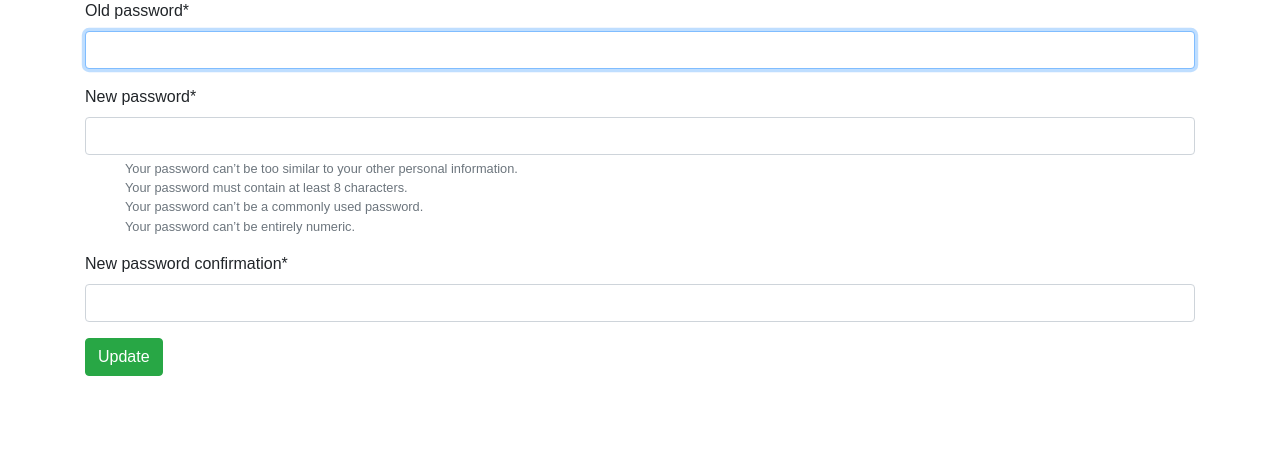
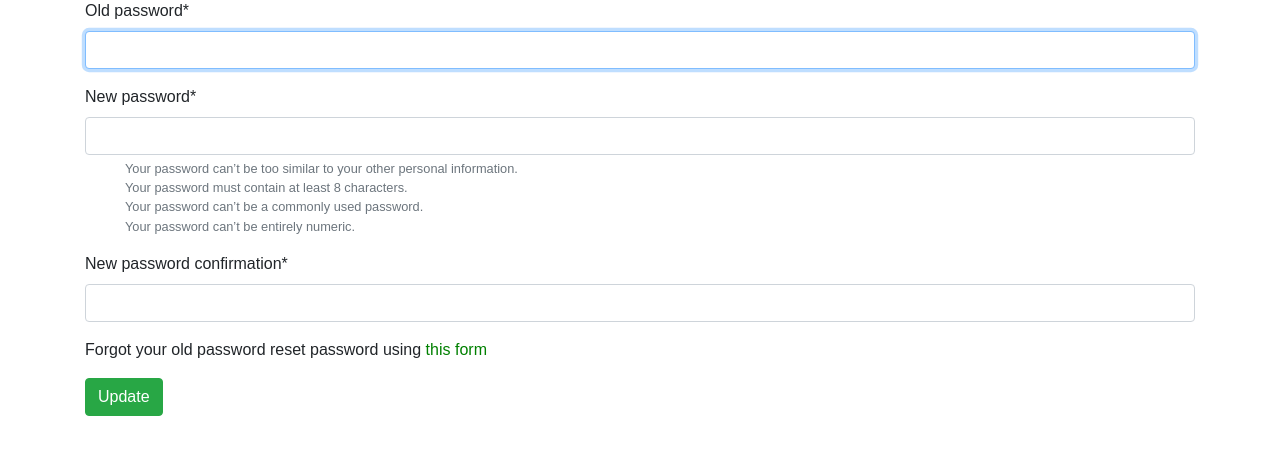
Before and after one commit to GeekKorky/django-python-todolist, a Django app: page /accounts/profile/password/ in a window 1280 px wide. Shown: the part 153-608 px from the top of the page. Run offline with Django 3.2, Linux system fonts and the light colour scheme; some libraries are stand-ins or nearby versions.

Commit message:
Add password_reset, password_done and password_confirm module

```diff
--- a/accounts/templates/change_password.html
+++ b/accounts/templates/change_password.html
@@ -5,6 +5,10 @@
 <form method="POST">
   {% csrf_token %}{{ form | crispy }}
 
+  <p>
+    Forgot your old password reset password using
+    <a href="/accounts/profile/reset-password/">this form</a>
+  </p>
   <button type="submit" class="btn btn-success">Update</button>
 </form>
 
--- a/accounts/urls.py
+++ b/accounts/urls.py
@@ -1,10 +1,22 @@
 from django.conf.urls import url
 from . import views
 from django.shortcuts import render
+from django.contrib.auth.views import password_reset, password_reset_done, password_reset_confirm, password_reset_complete
 
 urlpatterns = [
     url(r'^$', views.index, name='index'),
+    url(r'^login/$', views.index, name='index'),
     url(r'^profile/$', views.view_profile, name='view_profile'),
     url(r'^profile/edit/$', views.edit_profile, name='edit_profile'),
-    url(r'^profile/password/$', views.change_password, name='change_password')
+    url(r'^profile/password/$', views.change_password, name='change_password'),
+    url(r'^profile/reset-password/$', password_reset, name='reset_password'),
+    url(r'^profile/reset-password/done/$',
+        password_reset_done,
+        name='password_reset_done'),
+    url(r'^profile/reset-password/confirm/(?P<uidb64>[0-9A-Za-z]+)-(?P<token>.+)/$',
+        password_reset_confirm,
+        name='password_reset_confirm'),
+    url(r'^profile/reset-password/complete/$',
+        password_reset_complete,
+        name='password_reset_complete'),
 ]
--- a/accounts/views.py
+++ b/accounts/views.py
@@ -8,7 +8,7 @@ from django.contrib.auth import update_session_auth_hash
 
 
 def index(request):
-    return HttpResponse('Home Accounts')
+    return redirect('/todos/login/')
 
 
 def view_profile(request):
--- a/todolist/settings.py
+++ b/todolist/settings.py
@@ -127,3 +127,6 @@ USE_TZ = True
 STATIC_URL = '/static/'
 
 LOGIN_REDIRECT_URL = '/todos/'
+
+EMAIL_HOST = 'localhost'
+EMAIL_PORT = 1025
```
Also changed, not shown: README.md.
